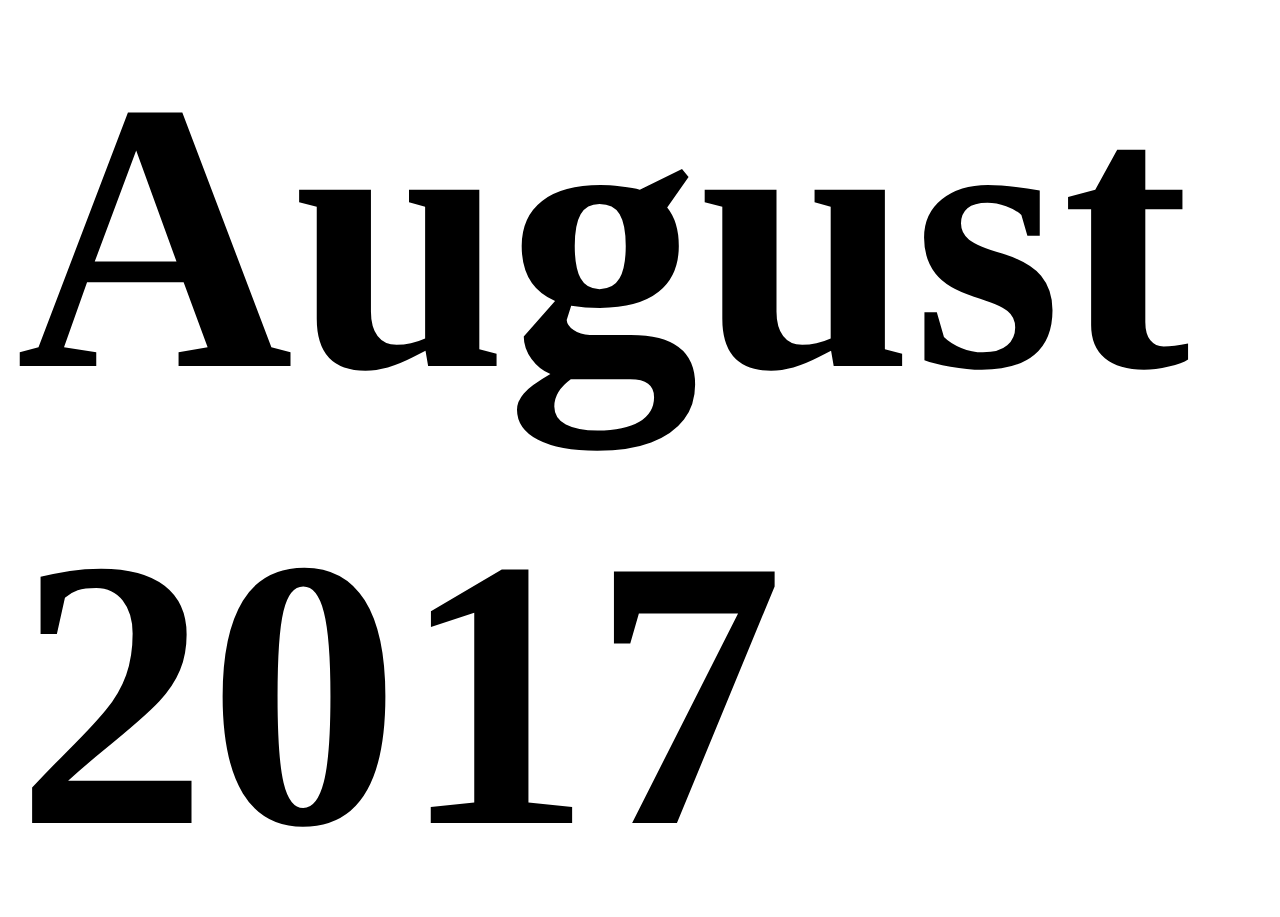
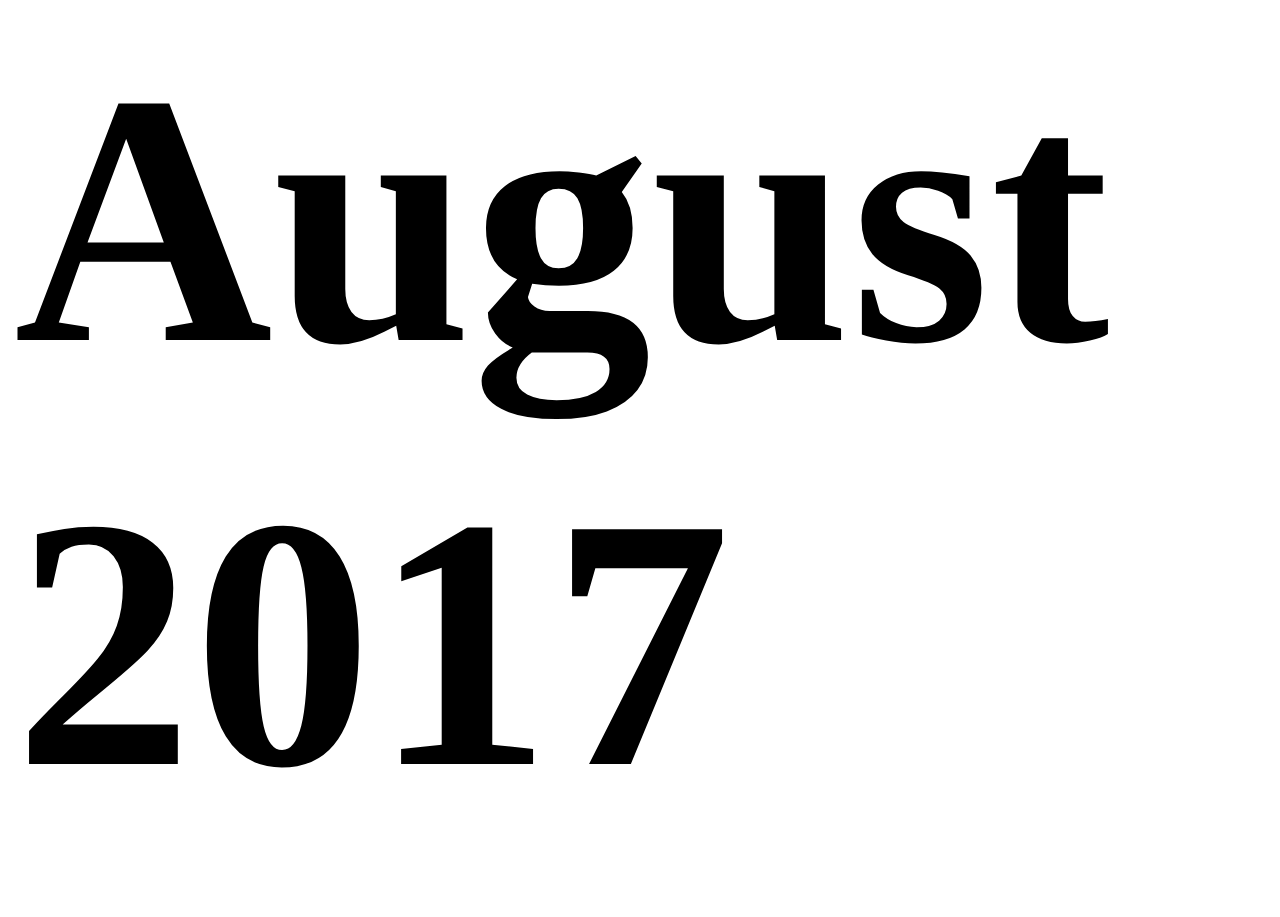
Before and after one commit to jongrim/todays-date, a plain HTML site: page index.html in a window 1280 px wide. After the commit the page ends 864 px from the top, so only its background shows below. Drawn offline with nearby package versions, Linux system fonts and the light colour scheme.

Commit message:
adjust size

```diff
--- a/style.css
+++ b/style.css
@@ -6,6 +6,6 @@
 }
 
 h1 {
-  font-size: 30vw;
-  margin: 8px;
+  font-size: 28vw;
+  margin: 6px;
 }
```
